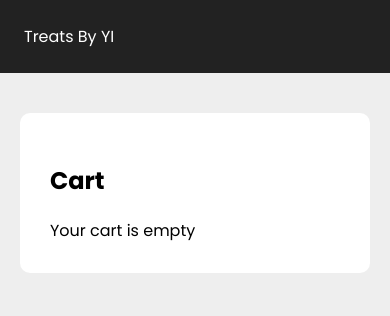
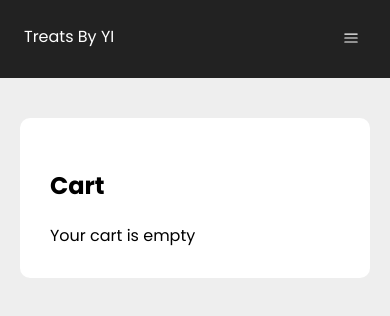
Before and after one commit to Abdul-Rahimm/online-business-platform-Saas---NextJs, a Next.js app in the folder frontend/: page /cart in a window 390 px wide. Shown: the top 316 px of the page. Built offline with nearby package versions, Linux system fonts and the light colour scheme.

Commit message:
fix: mobile UI. menu  button is working now

```diff
--- a/frontend/components/Header.js
+++ b/frontend/components/Header.js
@@ -1,8 +1,9 @@
 import Link from "next/link";
-import React from "react";
+import React, { useState } from "react";
 import styled from "styled-components";
 import Center from "./Center";
 import { useCart } from "@/providers/CartContext";
+import BarsIcon from "./icons/Bars";
 
 const StyledHeader = styled.header`
   background-color: #222;
@@ -49,26 +50,48 @@
   color: #aaa;
   text-decoration: none;
   padding: 10px 0;
+
   @media screen and (min-width: 768px) {
     padding: 0;
   }
 `;
 
+const NavButton = styled.button`
+  background-color: transparent;
+  width: 30px;
+  height: 30px;
+  border: 0;
+  color: white;
+  cursor: pointer;
+  position: relative;
+  z-index: 3;
+
+  @media screen and (min-width: 768px) {
+    display: none;
+  }
+`;
+
 const Header = () => {
   const { cartProducts } = useCart();
+  const [mobileNavActive, setMobileNavActive] = useState(false);
 
   return (
     <StyledHeader>
       <Center>
         <Wrapper>
           <Logo href={"/"}>Treats By YI</Logo>
-          <StyledNav>
+
+          <StyledNav mobileNavActive={mobileNavActive}>
             <NavLink href={"/"}>Home</NavLink>
             <NavLink href={"/products"}>Products</NavLink>
             <NavLink href={"/categories"}>Categories</NavLink>
             <NavLink href={"/account"}>Account</NavLink>
             <NavLink href={"/cart"}>Cart {cartProducts.length}</NavLink>
           </StyledNav>
+
+          <NavButton onClick={() => setMobileNavActive((prev) => !prev)}>
+            <BarsIcon />
+          </NavButton>
         </Wrapper>
       </Center>
     </StyledHeader>
--- /dev/null
+++ b/frontend/components/icons/Bars.js
@@ -0,0 +1,18 @@
+export default function BarsIcon({ className = "w-6 h-6" }) {
+  return (
+    <svg
+      xmlns="http://www.w3.org/2000/svg"
+      fill="none"
+      viewBox="0 0 24 24"
+      strokeWidth={1.5}
+      stroke="currentColor"
+      className={className}
+    >
+      <path
+        strokeLinecap="round"
+        strokeLinejoin="round"
+        d="M3.75 6.75h16.5M3.75 12h16.5m-16.5 5.25h16.5"
+      />
+    </svg>
+  );
+}
```
